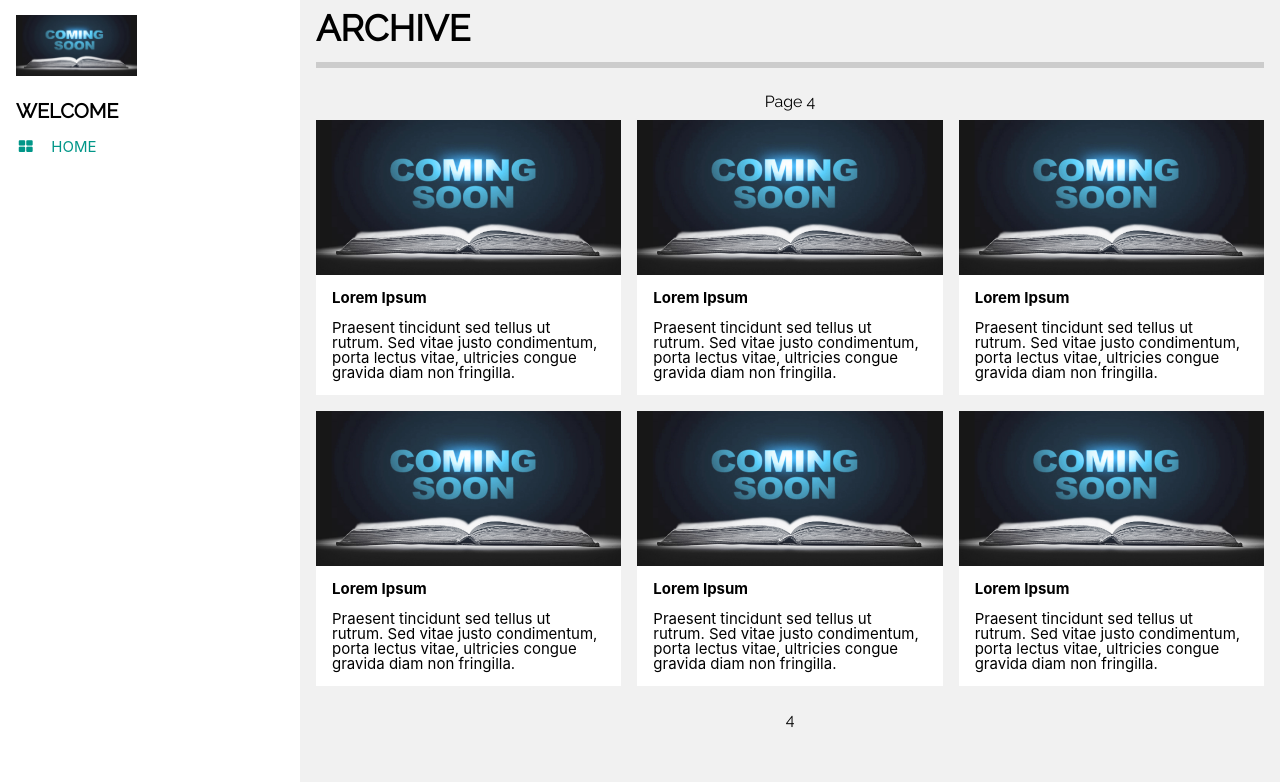
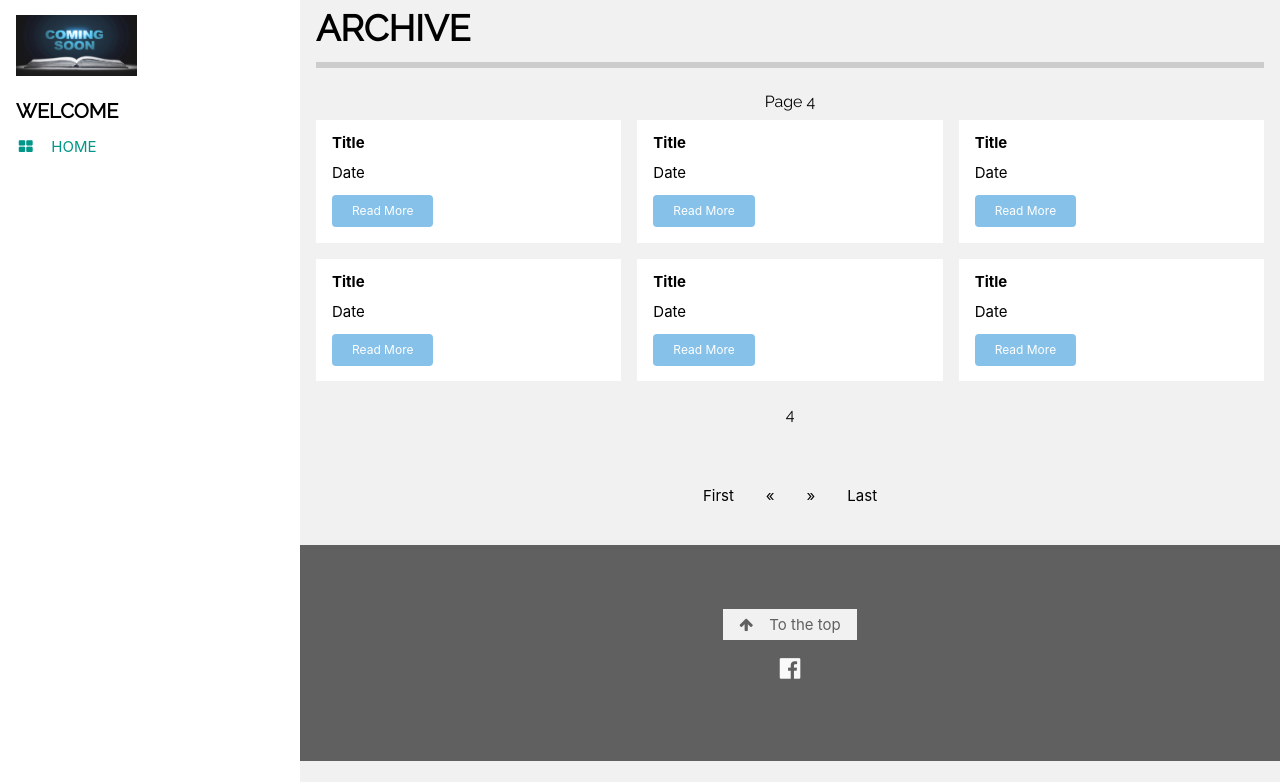
Before and after one commit to burrisgr/timps, a plain HTML site: page archive.html in a window 1280 px wide. Both pictures are taken after a click on the link "Last". Shown: the top 782 px of the page. Drawn offline with nearby package versions, Linux system fonts and the light colour scheme.

Commit message:
made changes

```diff
--- a/archive.html
+++ b/archive.html
@@ -404,8 +404,8 @@
                 <div class="w3-row-padding">
                     <h6 style="text-align: center;">Page 2</h6>
                     <div class="w3-third w3-container w3-margin-bottom">
-                        <img src="./assets/webpage-coming-soon.jpg" alt="Norway" style="width:100%"
-                            class="w3-hover-opacity">
+                        <!-- <img src="./assets/webpage-coming-soon.jpg" alt="Norway" style="width:100%"
+                            class="w3-hover-opacity"> -->
                         <div class="w3-container w3-white">
                             <p><b>Title</b></p>
                             <p>Date</p>
@@ -413,8 +413,8 @@
                         </div>
                     </div>
                     <div class="w3-third w3-container w3-margin-bottom">
-                        <img src="./assets/webpage-coming-soon.jpg" alt="Norway" style="width:100%"
-                            class="w3-hover-opacity">
+                        <!-- <img src="./assets/webpage-coming-soon.jpg" alt="Norway" style="width:100%"
+                            class="w3-hover-opacity"> -->
                         <div class="w3-container w3-white">
                             <p><b>Title</b></p>
                             <p>Date</p>
@@ -422,8 +422,8 @@
                         </div>
                     </div>
                     <div class="w3-third w3-container">
-                        <img src="./assets/webpage-coming-soon.jpg" alt="Norway" style="width:100%"
-                            class="w3-hover-opacity">
+                        <!-- <img src="./assets/webpage-coming-soon.jpg" alt="Norway" style="width:100%"
+                            class="w3-hover-opacity"> -->
                         <div class="w3-container w3-white">
                             <p><b>Title</b></p>
                             <p>Date</p>
@@ -435,8 +435,8 @@
                 <!-- Second Photo Grid-->
                 <div class="w3-row-padding">
                     <div class="w3-third w3-container w3-margin-bottom">
-                        <img src="./assets/webpage-coming-soon.jpg" alt="Norway" style="width:100%"
-                            class="w3-hover-opacity">
+                        <!-- <img src="./assets/webpage-coming-soon.jpg" alt="Norway" style="width:100%"
+                            class="w3-hover-opacity"> -->
                         <div class="w3-container w3-white">
                             <p><b>Title</b></p>
                             <p>Date</p>
@@ -444,8 +444,8 @@
                         </div>
                     </div>
                     <div class="w3-third w3-container w3-margin-bottom">
-                        <img src="./assets/webpage-coming-soon.jpg" alt="Norway" style="width:100%"
-                            class="w3-hover-opacity">
+                        <!-- <img src="./assets/webpage-coming-soon.jpg" alt="Norway" style="width:100%"
+                            class="w3-hover-opacity"> -->
                         <div class="w3-container w3-white">
                             <p><b>Title</b></p>
                             <p>Date</p>
@@ -453,8 +453,8 @@
                         </div>
                     </div>
                     <div class="w3-third w3-container">
-                        <img src="./assets/webpage-coming-soon.jpg" alt="Norway" style="width:100%"
-                            class="w3-hover-opacity">
+                        <!-- <img src="./assets/webpage-coming-soon.jpg" alt="Norway" style="width:100%"
+                            class="w3-hover-opacity"> -->
                         <div class="w3-container w3-white">
                             <p><b>Title</b></p>
                             <p>Date</p>
@@ -471,33 +471,30 @@
                 <div class="w3-row-padding">
                     <h6 style="text-align: center;">Page 3</h6>
                     <div class="w3-third w3-container w3-margin-bottom">
-                        <img src="./assets/webpage-coming-soon.jpg" alt="Norway" style="width:100%"
-                            class="w3-hover-opacity">
+                        <!-- <img src="./assets/webpage-coming-soon.jpg" alt="Norway" style="width:100%"
+                            class="w3-hover-opacity"> -->
                         <div class="w3-container w3-white">
-                            <p><b>Lorem Ipsum</b></p>
-                            <p>Praesent tincidunt sed tellus ut rutrum. Sed vitae justo condimentum, porta lectus vitae,
-                                ultricies
-                                congue gravida diam non fringilla.</p>
+                            <p><b>Title</b></p>
+                            <p>Date</p>
+                            <button class="button button2">Read More</button>
                         </div>
                     </div>
                     <div class="w3-third w3-container w3-margin-bottom">
-                        <img src="./assets/webpage-coming-soon.jpg" alt="Norway" style="width:100%"
-                            class="w3-hover-opacity">
+                        <!-- <img src="./assets/webpage-coming-soon.jpg" alt="Norway" style="width:100%"
+                            class="w3-hover-opacity"> -->
                         <div class="w3-container w3-white">
-                            <p><b>Lorem Ipsum</b></p>
-                            <p>Praesent tincidunt sed tellus ut rutrum. Sed vitae justo condimentum, porta lectus vitae,
-                                ultricies
-                                congue gravida diam non fringilla.</p>
+                            <p><b>Title</b></p>
+                            <p>Date</p>
+                            <button class="button button2">Read More</button>
                         </div>
                     </div>
                     <div class="w3-third w3-container">
-                        <img src="./assets/webpage-coming-soon.jpg" alt="Norway" style="width:100%"
-                            class="w3-hover-opacity">
+                        <!-- <img src="./assets/webpage-coming-soon.jpg" alt="Norway" style="width:100%"
+                            class="w3-hover-opacity"> -->
                         <div class="w3-container w3-white">
-                            <p><b>Lorem Ipsum</b></p>
-                            <p>Praesent tincidunt sed tellus ut rutrum. Sed vitae justo condimentum, porta lectus vitae,
-                                ultricies
-                                congue gravida diam non fringilla.</p>
+                            <p><b>Title</b></p>
+                            <p>Date</p>
+                            <button class="button button2">Read More</button>
                         </div>
                     </div>
                 </div>
@@ -505,33 +502,30 @@
                 <!-- Second Photo Grid-->
                 <div class="w3-row-padding">
                     <div class="w3-third w3-container w3-margin-bottom">
-                        <img src="./assets/webpage-coming-soon.jpg" alt="Norway" style="width:100%"
-                            class="w3-hover-opacity">
+                        <!-- <img src="./assets/webpage-coming-soon.jpg" alt="Norway" style="width:100%"
+                            class="w3-hover-opacity"> -->
                         <div class="w3-container w3-white">
-                            <p><b>Lorem Ipsum</b></p>
-                            <p>Praesent tincidunt sed tellus ut rutrum. Sed vitae justo condimentum, porta lectus vitae,
-                                ultricies
-                                congue gravida diam non fringilla.</p>
+                            <p><b>Title</b></p>
+                            <p>Date</p>
+                            <button class="button button2">Read More</button>
                         </div>
                     </div>
                     <div class="w3-third w3-container w3-margin-bottom">
-                        <img src="./assets/webpage-coming-soon.jpg" alt="Norway" style="width:100%"
-                            class="w3-hover-opacity">
+                        <!-- <img src="./assets/webpage-coming-soon.jpg" alt="Norway" style="width:100%"
+                            class="w3-hover-opacity"> -->
                         <div class="w3-container w3-white">
-                            <p><b>Lorem Ipsum</b></p>
-                            <p>Praesent tincidunt sed tellus ut rutrum. Sed vitae justo condimentum, porta lectus vitae,
-                                ultricies
-                                congue gravida diam non fringilla.</p>
+                            <p><b>Title</b></p>
+                            <p>Date</p>
+                            <button class="button button2">Read More</button>
                         </div>
                     </div>
                     <div class="w3-third w3-container">
-                        <img src="./assets/webpage-coming-soon.jpg" alt="Norway" style="width:100%"
-                            class="w3-hover-opacity">
+                        <!-- <img src="./assets/webpage-coming-soon.jpg" alt="Norway" style="width:100%"
+                            class="w3-hover-opacity"> -->
                         <div class="w3-container w3-white">
-                            <p><b>Lorem Ipsum</b></p>
-                            <p>Praesent tincidunt sed tellus ut rutrum. Sed vitae justo condimentum, porta lectus vitae,
-                                ultricies
-                                congue gravida diam non fringilla.</p>
+                            <p><b>Title</b></p>
+                            <p>Date</p>
+                            <button class="button button2">Read More</button>
                         </div>
                     </div>
                 </div>
@@ -544,33 +538,30 @@
                 <div class="w3-row-padding">
                     <h6 style="text-align: center;">Page 4</h6>
                     <div class="w3-third w3-container w3-margin-bottom">
-                        <img src="./assets/webpage-coming-soon.jpg" alt="Norway" style="width:100%"
-                            class="w3-hover-opacity">
+                        <!-- <img src="./assets/webpage-coming-soon.jpg" alt="Norway" style="width:100%"
+                            class="w3-hover-opacity"> -->
                         <div class="w3-container w3-white">
-                            <p><b>Lorem Ipsum</b></p>
-                            <p>Praesent tincidunt sed tellus ut rutrum. Sed vitae justo condimentum, porta lectus vitae,
-                                ultricies
-                                congue gravida diam non fringilla.</p>
+                            <p><b>Title</b></p>
+                            <p>Date</p>
+                            <button class="button button2">Read More</button>
                         </div>
                     </div>
                     <div class="w3-third w3-container w3-margin-bottom">
-                        <img src="./assets/webpage-coming-soon.jpg" alt="Norway" style="width:100%"
-                            class="w3-hover-opacity">
+                        <!-- <img src="./assets/webpage-coming-soon.jpg" alt="Norway" style="width:100%"
+                            class="w3-hover-opacity"> -->
                         <div class="w3-container w3-white">
-                            <p><b>Lorem Ipsum</b></p>
-                            <p>Praesent tincidunt sed tellus ut rutrum. Sed vitae justo condimentum, porta lectus vitae,
-                                ultricies
-                                congue gravida diam non fringilla.</p>
+                            <p><b>Title</b></p>
+                            <p>Date</p>
+                            <button class="button button2">Read More</button>
                         </div>
                     </div>
                     <div class="w3-third w3-container">
-                        <img src="./assets/webpage-coming-soon.jpg" alt="Norway" style="width:100%"
-                            class="w3-hover-opacity">
+                        <!-- <img src="./assets/webpage-coming-soon.jpg" alt="Norway" style="width:100%"
+                            class="w3-hover-opacity"> -->
                         <div class="w3-container w3-white">
-                            <p><b>Lorem Ipsum</b></p>
-                            <p>Praesent tincidunt sed tellus ut rutrum. Sed vitae justo condimentum, porta lectus vitae,
-                                ultricies
-                                congue gravida diam non fringilla.</p>
+                            <p><b>Title</b></p>
+                            <p>Date</p>
+                            <button class="button button2">Read More</button>
                         </div>
                     </div>
                 </div>
@@ -578,33 +569,30 @@
                 <!-- Second Photo Grid-->
                 <div class="w3-row-padding">
                     <div class="w3-third w3-container w3-margin-bottom">
-                        <img src="./assets/webpage-coming-soon.jpg" alt="Norway" style="width:100%"
-                            class="w3-hover-opacity">
+                        <!-- <img src="./assets/webpage-coming-soon.jpg" alt="Norway" style="width:100%"
+                            class="w3-hover-opacity"> -->
                         <div class="w3-container w3-white">
-                            <p><b>Lorem Ipsum</b></p>
-                            <p>Praesent tincidunt sed tellus ut rutrum. Sed vitae justo condimentum, porta lectus vitae,
-                                ultricies
-                                congue gravida diam non fringilla.</p>
+                            <p><b>Title</b></p>
+                            <p>Date</p>
+                            <button class="button button2">Read More</button>
                         </div>
                     </div>
                     <div class="w3-third w3-container w3-margin-bottom">
-                        <img src="./assets/webpage-coming-soon.jpg" alt="Norway" style="width:100%"
-                            class="w3-hover-opacity">
+                        <!-- <img src="./assets/webpage-coming-soon.jpg" alt="Norway" style="width:100%"
+                            class="w3-hover-opacity"> -->
                         <div class="w3-container w3-white">
-                            <p><b>Lorem Ipsum</b></p>
-                            <p>Praesent tincidunt sed tellus ut rutrum. Sed vitae justo condimentum, porta lectus vitae,
-                                ultricies
-                                congue gravida diam non fringilla.</p>
+                            <p><b>Title</b></p>
+                            <p>Date</p>
+                            <button class="button button2">Read More</button>
                         </div>
                     </div>
                     <div class="w3-third w3-container">
-                        <img src="./assets/webpage-coming-soon.jpg" alt="Norway" style="width:100%"
-                            class="w3-hover-opacity">
+                        <!-- <img src="./assets/webpage-coming-soon.jpg" alt="Norway" style="width:100%"
+                            class="w3-hover-opacity"> -->
                         <div class="w3-container w3-white">
-                            <p><b>Lorem Ipsum</b></p>
-                            <p>Praesent tincidunt sed tellus ut rutrum. Sed vitae justo condimentum, porta lectus vitae,
-                                ultricies
-                                congue gravida diam non fringilla.</p>
+                            <p><b>Title</b></p>
+                            <p>Date</p>
+                            <button class="button button2">Read More</button>
                         </div>
                     </div>
                 </div>
```
